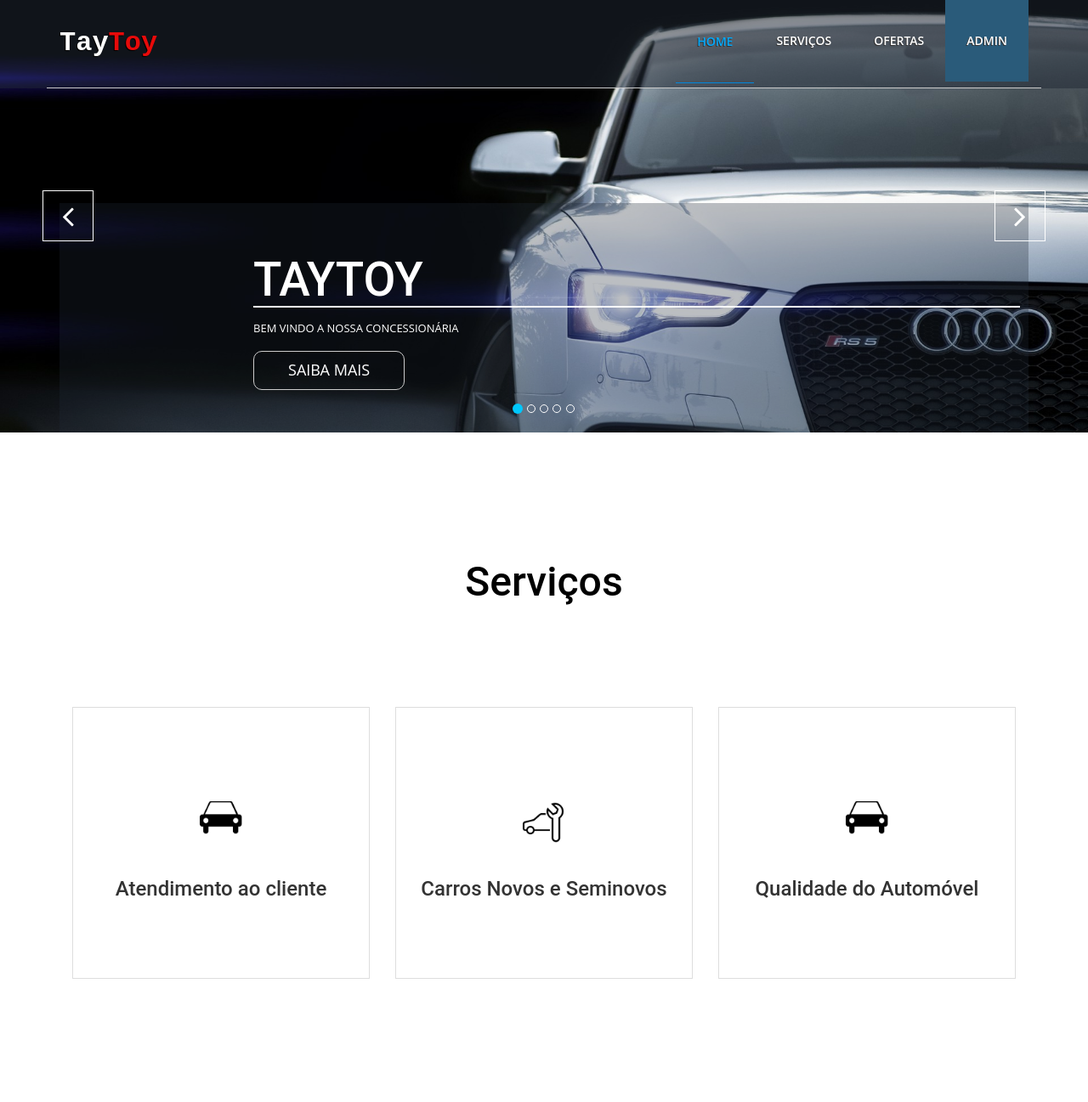
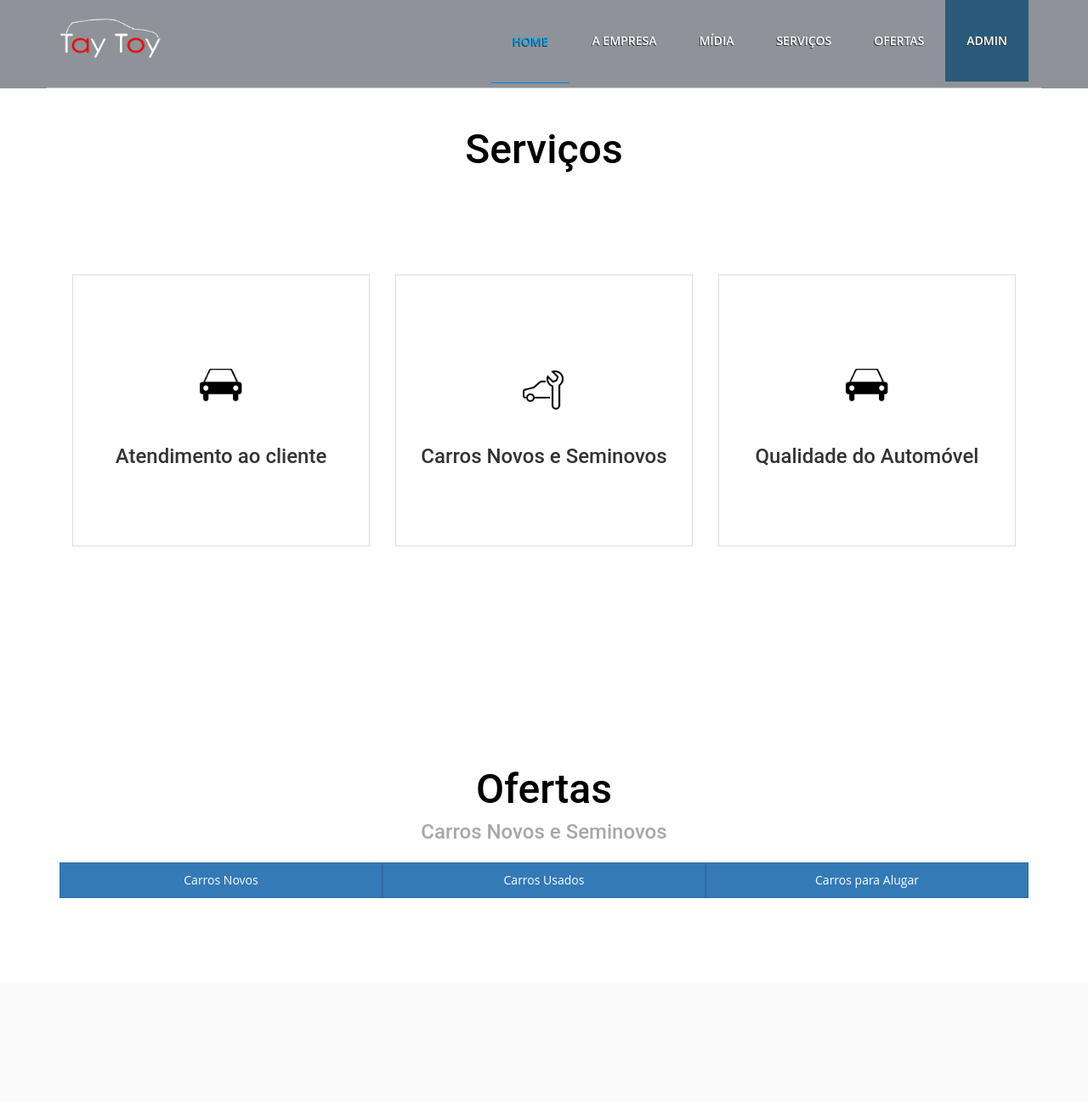
Before and after one commit to IgorBavand/concessionariaGit, a PHP site: page / in a window 1280 px wide. Shown: the top 1297 px of the page at 85% size. After the commit the page ends 1057 px from the top, so only its background shows below. Run offline with PHP 8.4, Linux system fonts and the light colour scheme; some libraries are stand-ins or nearby versions.

Commit message:
Atualização do Slide e Painel Administrativo

```diff
--- a/css/Style.css
+++ b/css/Style.css
@@ -206,6 +206,9 @@
     line-height: 1.263;
     vertical-align: top;
 
+}
+.imglogo{
+    margin-top: -10px;
 }
 /*************************
 *******Slider Carousel******
--- a/index.php
+++ b/index.php
@@ -19,6 +19,10 @@
     <link rel="stylesheet" href="css/Style.css">
 
     <link rel="stylesheet" href="css/et-icons.css">
+
+
+  <script src="https://ajax.googleapis.com/ajax/libs/jquery/3.2.0/jquery.min.js"></script>
+
 </head>
 <body>
     <header id="navegacao" class="navbar-fixed-top">
@@ -31,13 +35,15 @@
                     <span class="icon-bar"></span>
                 </button>
                 <div class="navbar-brand">
-                    <a>Tay<span class="Toy">Toy</span></a>
+                    <a href="#"><img class="imglogo" src=img/logo/taytoy_bco.png alt="Logo" width="120" height="50"></a>
                 </div>
             </div>
             <nav class="collapse navegacao navbar-collapse navbar-right" role="navegacao">
                 <ul id="nav" class="nav navbar-nav">
                     <li class="current"><a href="#home" title="Página Inicial">Home</a></li>
-                    <li><a href="#servicos" title="Equipe" current>Serviços</a></li>
+                    <li><a href="#" title="Missão, Visão e Sobre Nós." current>A Empresa</a></li>
+                    <li><a href="#" title="Midia" current>Mídia</a></li>
+                    <li><a href="#servicos" title="Serviços" current>Serviços</a></li>
                     <li><a href="#ofertas" title="Equipe" current>Ofertas</a></li>
                     <li class="admin"><a href="#" data-toggle="modal" data-target="#modal1" class="btn-blue">ADMIN</a></li>
                 </ul>
@@ -52,49 +58,27 @@
                 <li data-target="#home-carousel" data-slide-to="2"></li>
                 <li data-target="#home-carousel" data-slide-to="3"></li>
                 <li data-target="#home-carousel" data-slide-to="4"></li>
+                <li data-target="#home-carousel" data-slide-to="5"></li>
             </ol>
             <div class="carousel-inner">
-                <div class="item active img" style="background-image: url('img/slider/audi.png')">
+                <div class="item active img" style="background-image: url('img/slider/slide-home-fundo-02.png')">
                     <div class="animated bounceInRight">
-                        <div class="container">
-                            <div class="slide slide-01">
-                                    <div class="mask">
-                                        <h1>TayToy</h1>
-                                        <p>Bem vindo a nossa concessionária</p>
-                                        <br>
-                                         <a href="#servicos" class="btn btn-default btn-lg">Saiba Mais</a>
-                                    </div>
-                             </div>
-                        </div>
+
                     </div>
                 </div>
                 <div class="item" style="background-image: url('img/slider/1-fiat-slide.png')">
                     <div class="carousel-caption">
-                        <div class="animated bounceInDown">
-                            <h2>Chevrolet<br>TayToy</h2>
-                        </div>
                     </div>
                 </div>
 
                 <div class="item" style="background-image: url('img/slider/2-chevrolet-slide.png')">
-                    <div class="carousel-caption">
-                        <div class="animated bounceInUp">
-                            <h2>Ford<br>TayToy</h2>
-                        </div>
                     </div>
                 </div>
                 <div class="item" style="background-image: url('img/slider/3-ford-slide.png')">
-                    <div class="carousel-caption">
-                        <div class="animated bounceInUp">
-                            <h2>Toyota<br>TayToy</h2>
-                        </div>
-                    </div>
+                </div>
+                <div class="item" style="background-image: url('img/slider/4-toyota-slide.png')">
                 </div>
                 <div class="item" style="background-image: url('img/slider/5-volkswagen-slide.png')">
-                    <div class="carousel-caption">
-                        <div class="animated bounceInUp">
-                            <h2>Volkswagen<br>TayToy</h2>
-                        </div>
                     </div>
                 </div>
             </div>
@@ -115,9 +99,9 @@
                 <a href="#" class="close-link"><i class="icon_close_alt2"></i></a>
                 <img id="profile-img" class="profile-img-card" src="img/icons/avatar_2x.png" />
                 <form method="post" class="popup-form">
-                    <input type="emailt" class="form-control" id="nome" placeholder="Email">
+                    <input type="email" class="form-control" id="nome" placeholder="Email" required>
 
-                    <input type="password" class="form-control" id="senha" placeholder="Senha">
+                    <input type="password" class="form-control" id="senha" placeholder="Senha" required>
 
                     <button type="submit" class="butao">Entrar</button>
                 </form>
@@ -161,7 +145,42 @@
         </div>
     </section>
     <section id="ofertas">
+        <div class="container">
         <h2 class="txtserv text-center">Ofertas</h2>
+        <h4 class="text-center">Carros Novos e Seminovos</h4>
+        <br>
+         <div class="btn-group btn-group-justified">
+     <a type="button" href="#" class="btn btn-primary" data-toggle="modal" data-target="#myModal">Carros Novos</a>
+     <a type="button" href="#" class="btn btn-primary">Carros Usados</a>
+     <a type="button" href="#" class="btn btn-primary">Carros para Alugar</a>
+     </div>
+        </div>
+  <!-- Modal -->
+  <div class="modal fade" id="myModal" role="dialog">
+    <div class="modal-dialog">
+
+      <!-- Modal content-->
+      <div class="modal-content">
+        <div class="modal-header">
+          <h4 class="modal-title">Carros Novos</h4>
+        </div>
+        <div class="modal-body">
+            <h4 class="txtserv text-center">Fiat Strada</h4>
+            <center><img src="img/galeria/Fiat-car.png" width="300"></center>
+            <h6 class="txtserv">Descrição:</h6><span></span>
+            <p>Fiat e escolha o que mais tem a ver com você. Segurança, conforto e espaço interno.</p>
+            <h6 class="txtserv" >Preço: <span>R$75.710,00</span></h6>
+        </div>
+        <div class="modal-footer">
+          <button type="button" class="btn btn-success">Comprar</button>
+          <button type="button" class="btn btn-primary" data-dismiss="modal">Fechar</button>
+        </div>
+      </div>
+
+    </div>
+  </div>
+
+</div>
     </section>
 </body>
 <!-- main jQuery -->
```
Also changed, not shown: Paineladministrativo.php (added, +44 -0 lines), img/img-banner.png (added), img/logo/carcarás_branco.png (added), img/logo/taytoy_bco.png (added), img/slider/fundo-conce.png (deleted), img/slider/slide-home-fundo-02.png (added).
